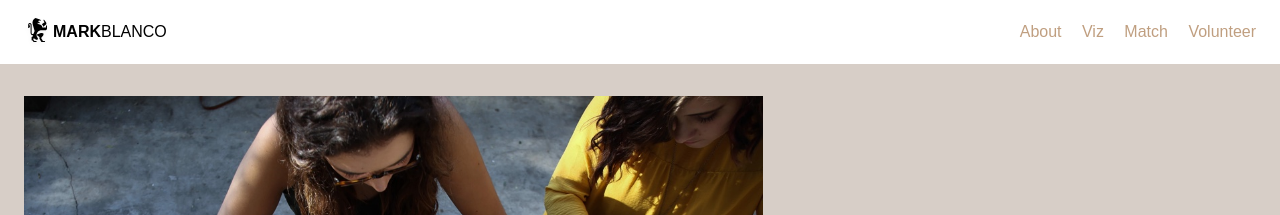
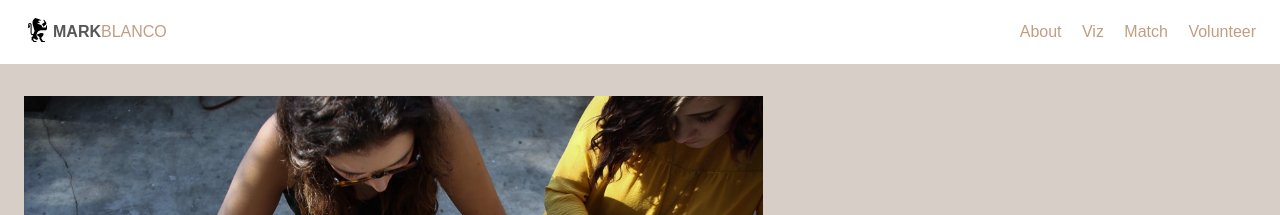
Before and after one commit to boombranco/boombranco.github.io, a Jekyll site: the page built from index.html, in a window 1280 px wide. Shown: the top 215 px of the page. Built offline with Jekyll 4.4.1, drawn with Linux system fonts in a browser that asks for light colours; some web fonts are replaced.

Commit message:
updating a link

```diff
--- a/_layouts/default.html
+++ b/_layouts/default.html
@@ -14,7 +14,7 @@
       <!-- Full web version -->
       <div class="container">
       <img src="/resources/images/ic-logo.svg" alt="Colmar Academy Logo." class="logo">
-      <span class="colmar"><a href="/">MARK</a></span><span class="academy"><a href="/">BLANCO</a></span>
+      <span class="mark"><a href="/">MARK</a></span><span class="blanco"><a href="/">BLANCO</a></span>
       <nav class="webversion">
         <span><a href="/About">About</a></span>
         <span><a href="/Viz">Viz</a></span>
--- a/_layouts/matching.html
+++ b/_layouts/matching.html
@@ -16,7 +16,7 @@
       <!-- Full web version -->
       <div class="container">
       <img src="/resources/images/ic-logo.svg" alt="Colmar Academy Logo." class="logo">
-      <span class="colmar"><a href="/">MARK</a></span><span class="academy"><a href="/">BLANCO</a></span>
+      <span class="mark"><a href="/">MARK</a></span><span class="blanco"><a href="/">BLANCO</a></span>
       <nav class="webversion">
         <span><a href="/About">About</a></span>
         <span><a href="/Viz">Viz</a></span>
--- a/resources/css/style.css
+++ b/resources/css/style.css
@@ -36,11 +36,11 @@ nav span a:hover {
   border-bottom: 2px solid;
 }
 
-span.colmar {
+span.mark a {
   color: #565656;
   font-weight: bold;
 }
-span.academy {
+span.blanco a {
   color: #C09F80;
   font-weight: lighter;
 }
```
Also changed, not shown: resources/css/match.css (+5 -2 lines).
